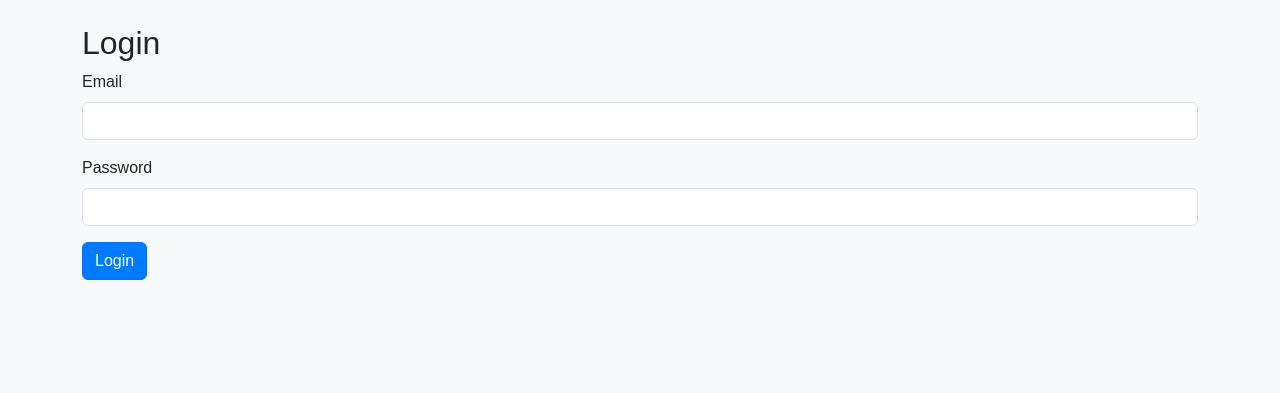
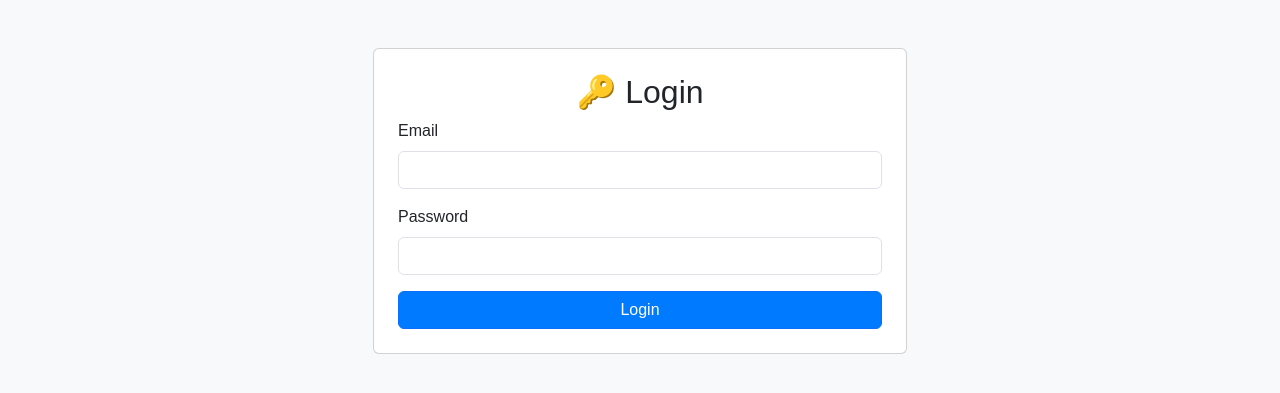
Before and after one commit to hd-David/test, a Flask app: page /login in a window 1280 px wide. Shown: the part 56-449 px from the top of the page. Run offline with Flask 3, Linux system fonts and the light colour scheme.

Commit message:
Styling login form

```diff
--- a/app/templates/login.html
+++ b/app/templates/login.html
@@ -1,10 +1,12 @@
-
-{% extends 'base.html' %}
-
+{% extends "base.html" %}
 {% block title %}Login{% endblock %}
 
 {% block content %}
-<h2>Login</h2>
+<div class="container mt-5">
+    <div class="row justify-content-center">
+        <div class="col-md-6">
+            <div class="card p-4">
+                <h2 class="text-center">🔑 Login</h2>
                 <form method="POST">
                     {{ form.hidden_tag() }}
                     <div class="mb-3">
@@ -15,6 +17,10 @@
                         {{ form.password.label(class="form-label") }}
                         {{ form.password(class="form-control") }}
                     </div>
-    <button type="submit" class="btn btn-primary">Login</button>
+                    <button type="submit" class="btn btn-primary w-100">Login</button>
                 </form>
+            </div>
+        </div>
+    </div>
+</div>
 {% endblock %}
```
Lines whose indentation alone changed are shown as unchanged.
